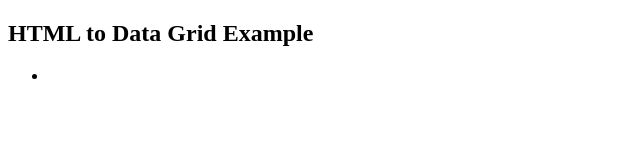
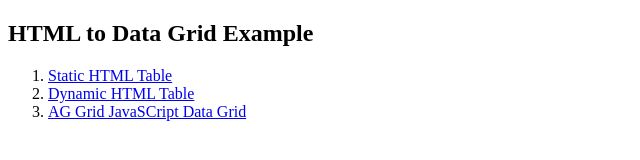
Before and after one commit to eviltester/freecodecampexamples, a plain HTML site: page docs/index.html in a window 1280 px wide. Shown: the whole page, without its empty margins (0-640 px from the left). Drawn offline with Linux system fonts and the light colour scheme.

Commit message:
added links

```diff
--- a/docs/index.html
+++ b/docs/index.html
@@ -8,8 +8,10 @@
 <body>
 
     <h2>HTML to Data Grid Example</h2>
-    <ul>
-        <li><a></a></li>
-    </ul>
+    <ol>
+        <li><a href="./html-table-to-data-grid/static-html-table.html">Static HTML Table</a></li>
+        <li><a href="./html-table-to-data-grid/table-index.html">Dynamic HTML Table</a></li>
+        <li><a href="./html-table-to-data-grid/datagrid-index.html">AG Grid JavaSCript Data Grid</a></li>
+    </ol>
 </body>
 </html>
```
